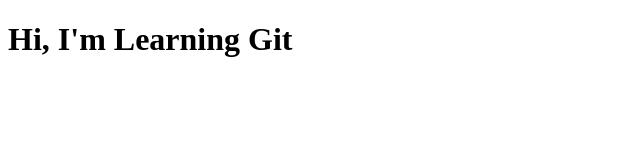
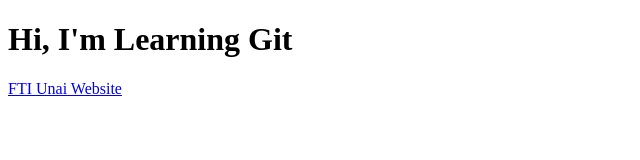
Before and after one commit to 2381015/dannce, a plain HTML site: page index.html in a window 1280 px wide. Shown: the whole page, without its empty margins (0-640 px from the left). Drawn offline with Linux system fonts and the light colour scheme.

Commit message:
added link to FTI Unai Website

```diff
--- a/index.html
+++ b/index.html
@@ -7,5 +7,7 @@
 </head>
 <body>
     <h1>Hi, I'm Learning Git</h1>
+
+    <a href="https://fti.unai.edu">FTI Unai Website</a>
 </body>
 </html>
```
